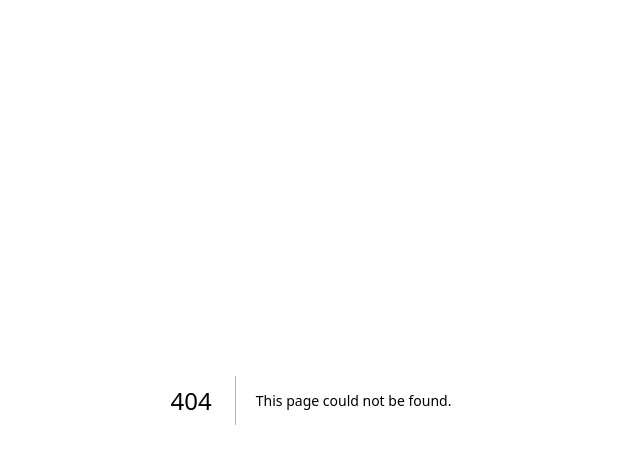
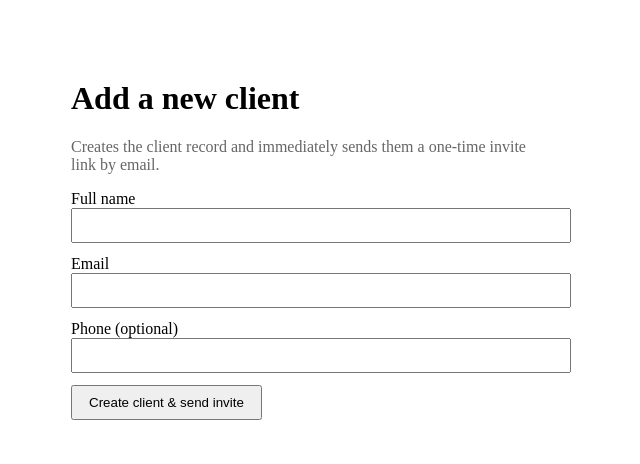
Before and after one commit to McLoudConstruction/Wild-June-Creative, a Next.js app: page /admin/clients/new in a window 1280 px wide. Before the commit this address had no page. Shown: the top 464 px of the page, without its empty margins (329-969 px from the left). Built offline with nearby package versions, Linux system fonts and the light colour scheme.

Commit message:
Add files via upload

```diff
--- /dev/null
+++ b/app/admin/clients/new/page.tsx
@@ -0,0 +1,61 @@
+import { createAndInviteClient } from '@/lib/admin/actions';
+
+// Internal-only tool: create a client record and immediately send
+// their one-time invite email. Protected by Basic Auth at the
+// middleware level (see middleware.ts) rather than Supabase auth,
+// since this is a single-operator admin tool for now, not something
+// clients ever see.
+export const dynamic = 'force-dynamic';
+
+export default function NewClientPage({
+  searchParams,
+}: {
+  searchParams: { success?: string; error?: string; email?: string };
+}) {
+  return (
+    <div style={{ maxWidth: 480, margin: '80px auto', padding: '0 16px' }}>
+      <h1>Add a new client</h1>
+      <p style={{ color: '#666' }}>
+        Creates the client record and immediately sends them a one-time invite link by
+        email.
+      </p>
+
+      {searchParams.success && (
+        <p style={{ color: 'green' }}>Invite sent to {searchParams.email}.</p>
+      )}
+      {searchParams.error && (
+        <p style={{ color: 'crimson' }}>{decodeURIComponent(searchParams.error)}</p>
+      )}
+
+      <form action={createAndInviteClient}>
+        <div style={{ marginBottom: 12 }}>
+          <label htmlFor="fullName">Full name</label>
+          <input
+            id="fullName"
+            name="fullName"
+            type="text"
+            required
+            style={{ width: '100%', padding: 8 }}
+          />
+        </div>
+        <div style={{ marginBottom: 12 }}>
+          <label htmlFor="email">Email</label>
+          <input
+            id="email"
+            name="email"
+            type="email"
+            required
+            style={{ width: '100%', padding: 8 }}
+          />
+        </div>
+        <div style={{ marginBottom: 12 }}>
+          <label htmlFor="phone">Phone (optional)</label>
+          <input id="phone" name="phone" type="tel" style={{ width: '100%', padding: 8 }} />
+        </div>
+        <button type="submit" style={{ padding: '8px 16px' }}>
+          Create client &amp; send invite
+        </button>
+      </form>
+    </div>
+  );
+}
--- /dev/null
+++ b/lib/admin/actions.ts
@@ -0,0 +1,47 @@
+'use server';
+
+import { redirect } from 'next/navigation';
+import { createAdminClient } from '@/lib/supabase/admin';
+import { inviteClient } from '@/lib/admin/invite-client';
+
+// Called from the admin "new client" form. Creates the client row
+// first, then sends their one-time invite. If the invite step fails
+// after the client record was already created, we don't roll back —
+// the client exists, it just needs a fresh invite sent (re-running
+// this form with the same email will fail on the unique constraint,
+// so a resend path will need its own button eventually; for now,
+// delete-and-recreate or invite manually via Supabase dashboard).
+export async function createAndInviteClient(formData: FormData) {
+  const fullName = (formData.get('fullName') as string)?.trim();
+  const email = (formData.get('email') as string)?.trim().toLowerCase();
+  const phone = (formData.get('phone') as string)?.trim() || null;
+
+  if (!fullName || !email) {
+    redirect(`/admin/clients/new?error=${encodeURIComponent('Name and email are required.')}`);
+  }
+
+  const supabase = createAdminClient();
+
+  const { data: client, error } = await supabase
+    .from('clients')
+    .insert({ full_name: fullName, email, phone })
+    .select()
+    .single();
+
+  if (error) {
+    redirect(`/admin/clients/new?error=${encodeURIComponent(error.message)}`);
+  }
+
+  try {
+    await inviteClient(client.id, email);
+  } catch (err) {
+    const message = err instanceof Error ? err.message : 'Unknown error';
+    redirect(
+      `/admin/clients/new?error=${encodeURIComponent(
+        `Client was created but the invite email failed to send: ${message}`
+      )}`
+    );
+  }
+
+  redirect(`/admin/clients/new?success=1&email=${encodeURIComponent(email)}`);
+}
```
Also changed, not shown: middleware.ts (+26 -1 lines).
